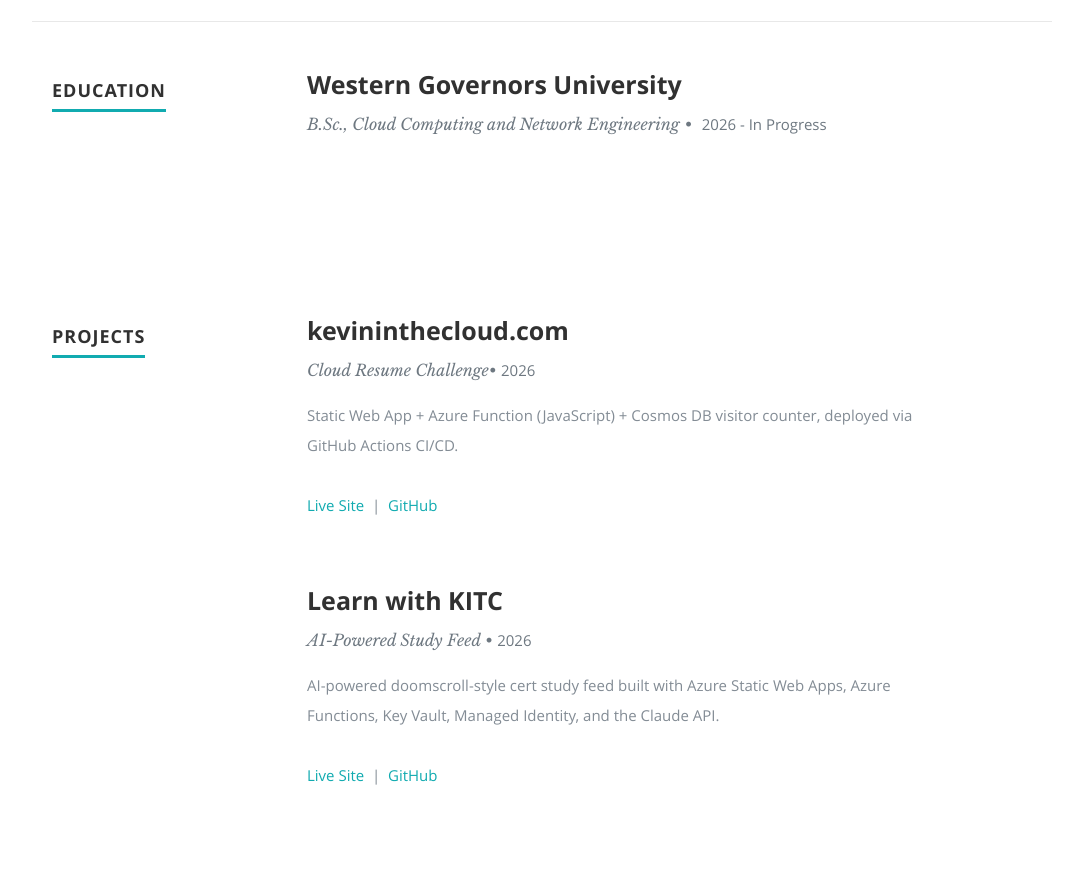
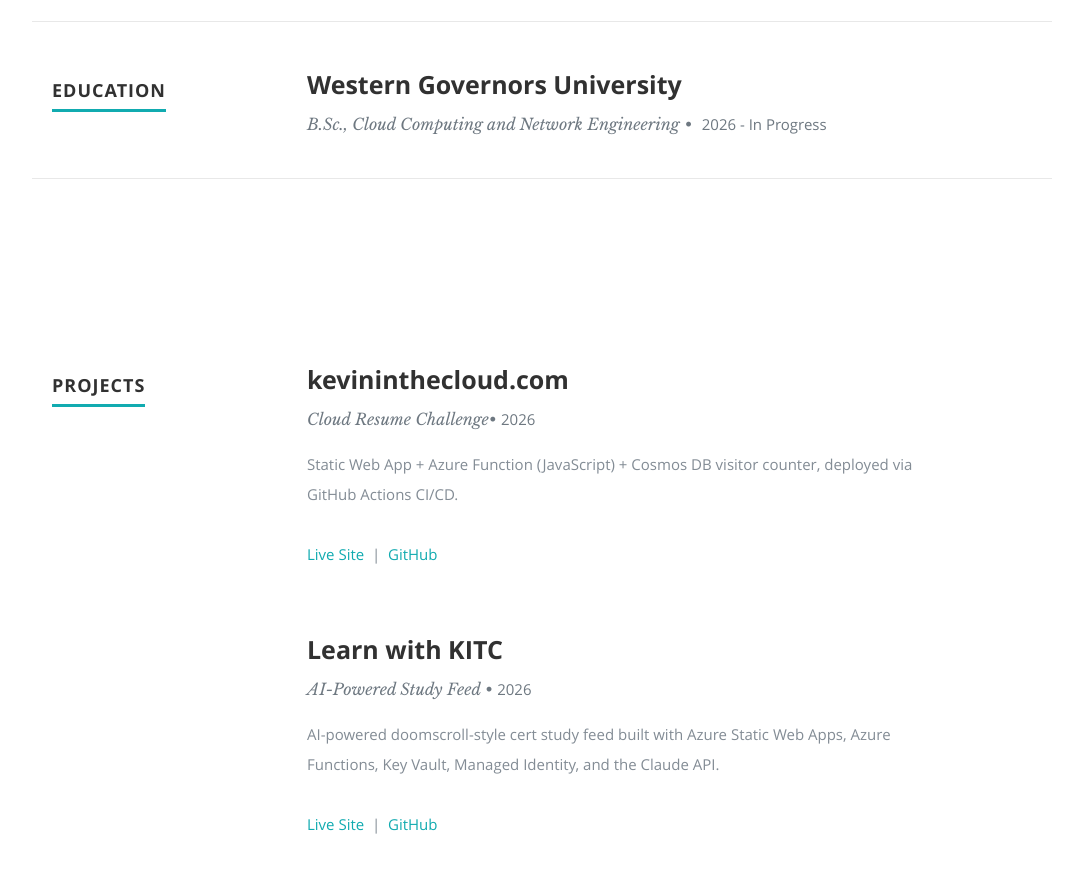
Before and after one commit to kamcqui/azure-resume, a plain HTML site: page frontend/index.html in a window 1280 px wide. Shown: the part 2928-3798 px from the top of the page, without its empty margins (98-1181 px from the left). Drawn offline with nearby package versions, Linux system fonts and the light colour scheme; no server answers.

Commit message:
Code Fix Projects

```diff
--- a/frontend/css/layout.css
+++ b/frontend/css/layout.css
@@ -284,9 +284,9 @@
 /* Remove trailing divider/spacing from the last item in Resume,
    so the transition into Projects matches every other section transition */
 #resume > .row:last-of-type {
-   margin-bottom: 0;
-   padding-bottom: 0;
-   border-bottom: none;
+   margin-bottom: 24px;
+   padding-bottom: 24px;
+   border-bottom: 1px solid #E8E8E8;
 }
 
 /*----------------------------------------------*/
```
